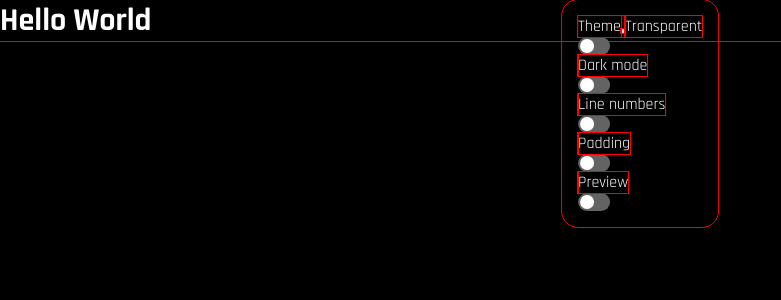
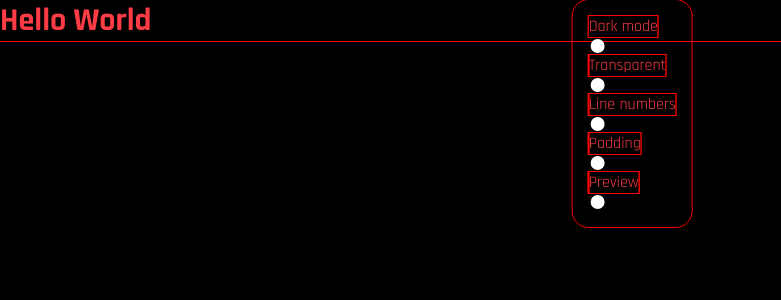
Before and after one commit to MGSimard/mdpvss, a React (Vite) app: page / in a window 1280 px wide. Shown: the top 300 px of the page, without its empty margins (0-781 px from the left). Built offline with nearby package versions, Linux system fonts and the light colour scheme.

Commit message:
Color palette coming in

```diff
--- a/src/components/Toolbar.tsx
+++ b/src/components/Toolbar.tsx
@@ -25,20 +25,11 @@ export function Toolbar() {
   return (
     <div id="toolbar" ref={toolbarRef}>
       <label>
-        <span>Theme</span>
-        <button type="button"></button>
-        <div className="dropdown" popover="">
-          <button type="button">Temp 1</button>
-          <button type="button">Temp 2</button>
-          <button type="button">Temp 3</button>
-        </div>
+        <span>Dark mode</span>
+        <input type="checkbox" />
       </label>
       <label>
         <span>Transparent</span>
-        <input type="checkbox" />
-      </label>
-      <label>
-        <span>Dark mode</span>
         <input type="checkbox" />
       </label>
       <label>
--- a/src/styles/global.css
+++ b/src/styles/global.css
@@ -3,9 +3,25 @@
     Cantarell, Ubuntu, roboto, noto, arial, sans-serif;
   --secondaryFont: "Orbitron", Menlo, Consolas, Monaco, Liberation Mono, Lucida Console, monospace;
 
-  --clrPrimary: oklch(0.6532 0.2202 25.76);
-  --clrText: oklch(1 0 0);
-  --clrMuted: oklch(0.5 0 0);
+  /* DARK FALLBACK */
+  --clrPrimary: oklch(0.6565 0.2298 24.01);
+  --clrSecondary: oklch(0.8965 0.1273 200.71);
+  --clrBg: oklch(0.1685 0.0187 284.21);
+
+  --clrHeading: var(--clrSecondary);
+  --clrText: var(--clrPrimary);
+
+  /* DERIVATIVES */
+  --clrEleBg: oklch(from var(--clrBg) l c h / 0.8);
+
+  --clrEleBorderIdle: oklch(from var(--clrPrimary) l c h / 0.3);
+  --clrEleBorderHover: var(--clrPrimary);
+  --clrEleBorderActive: var(--clrPrimary);
+  --clrEleBorderClicked: var(--clrPrimary);
+
+  --clrEleOverlayHover: oklch(from var(--clrPrimary) l c h / 0.1);
+  --clrEleOverlayActive: oklch(from var(--clrPrimary) l c h / 0.4);
+  --clrEleOverlayClicked: oklch(from var(--clrPrimary) l c h / 0.7);
 }
 
 /* CORE */
```
Also changed, not shown: 1 other file (tests, documents, lock files or other folders).
